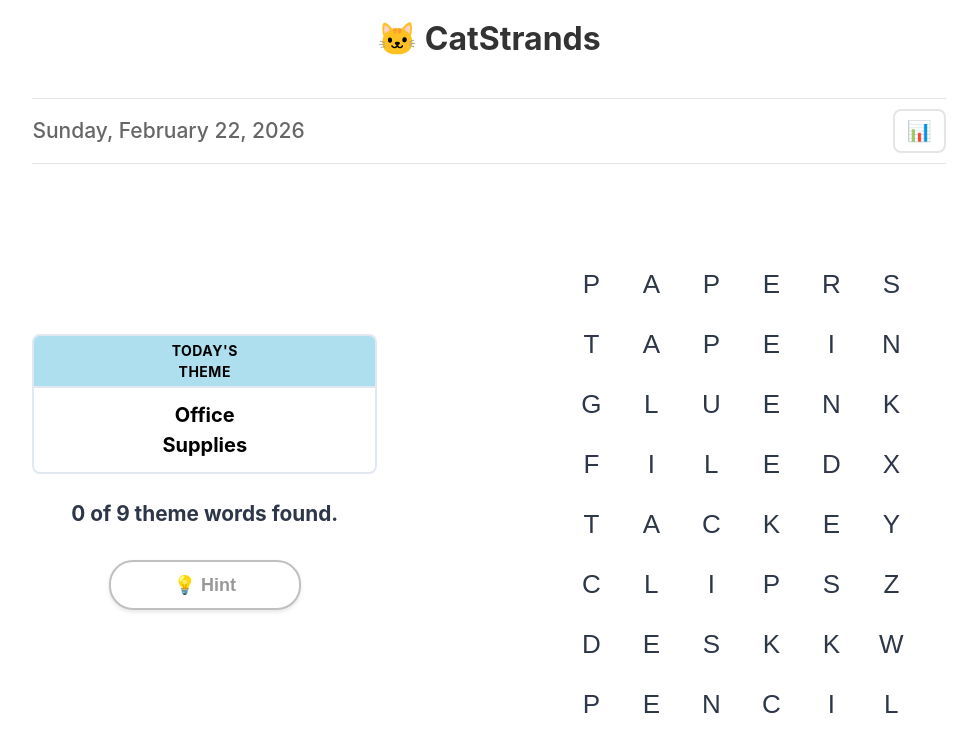
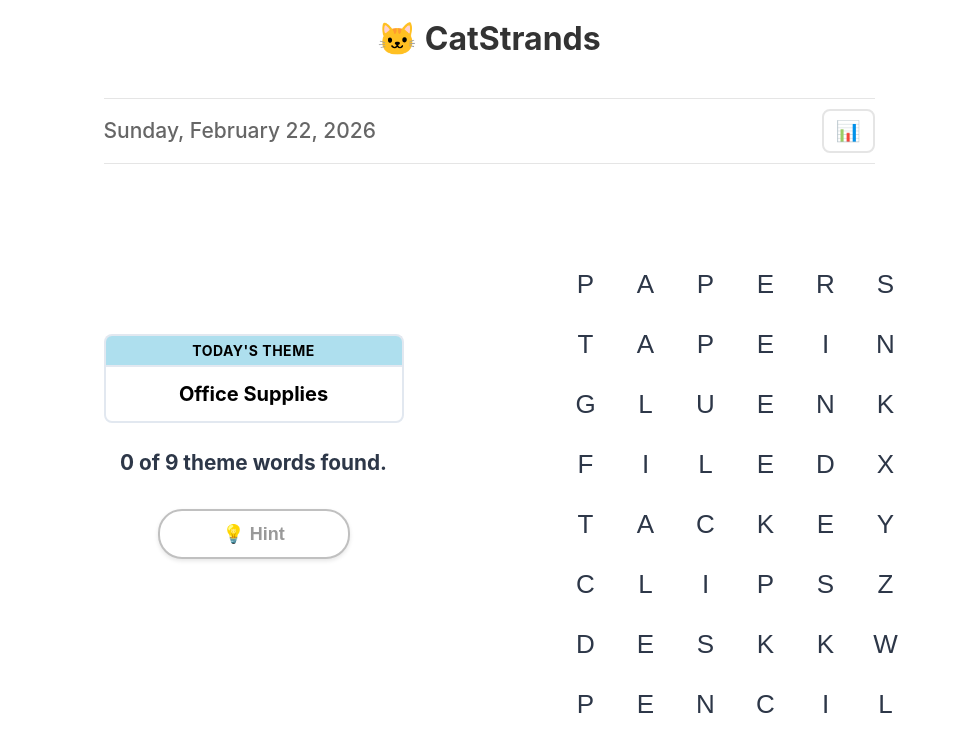
Before and after one commit to slmingol/catstrands, a React (Vite) app: page / in a window 1280 px wide. Shown: the top 752 px of the page, without its empty margins (151-1128 px from the left). Built offline with nearby package versions, Linux system fonts and the light colour scheme.

Commit message:
Make theme titlebar horizontal padding 20px

```diff
--- a/src/components/StrandsGame.css
+++ b/src/components/StrandsGame.css
@@ -96,7 +96,7 @@
   text-transform: uppercase;
   letter-spacing: 0.5px;
   background: #aedfee;
-  padding: 4px 128px;
+  padding: 4px 20px;
   border-radius: 8px 8px 0 0;
   border: 2px solid #e2e8f0;
   border-bottom: none;
@@ -107,7 +107,7 @@
   font-size: 1.25rem;
   font-weight: 700;
   color: #000;
-  padding: 12px 128px;
+  padding: 12px 20px;
   background: white;
   border-radius: 0 0 8px 8px;
   border: 2px solid #e2e8f0;
```
